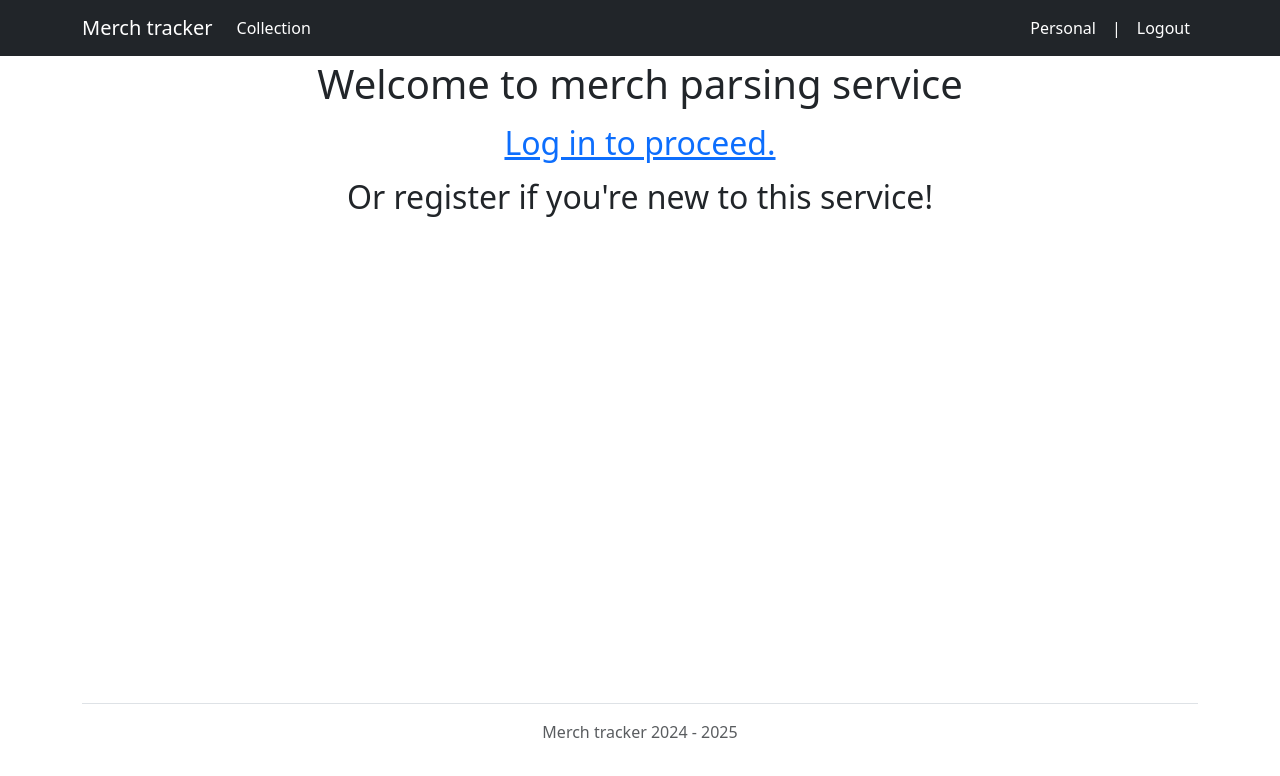
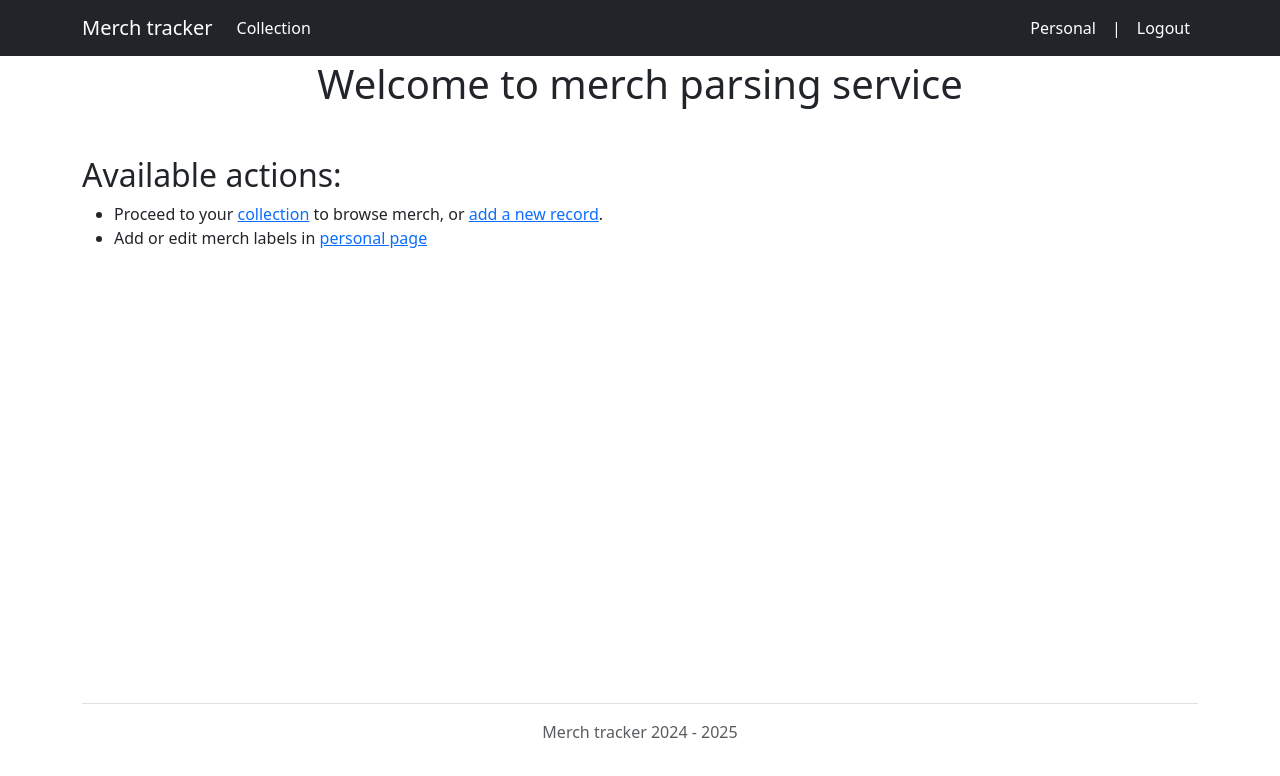
Before and after one commit to Merch-Tracker/frontend, a Vue app: page / in a window 1280 px wide. Shown: the top 776 px of the page. Built offline with nearby package versions, Linux system fonts and the light colour scheme; no server answers; sample sign-in values are in the browser's storage.

Commit message:
added: some info in home view

```diff
--- a/src/views/HomeView.vue
+++ b/src/views/HomeView.vue
@@ -1,10 +1,46 @@
-<script setup>
+<script>
+import {mapGetters} from "vuex";
+
+export default {
+  name: "HomeView",
+
+  computed:{
+    ...mapGetters("authAndToken", ["isAuth"]),
+  },
+}
 </script>
 
 <template>
   <div>
     <h1 class="text-center">Welcome to merch parsing service</h1>
-    <h2 class="text-center mt-3"><router-link :to="{ name : 'login' }">Log in to proceed.</router-link></h2>
-    <h2 class="text-center mt-3">Or register if you're new to this service!</h2>
+
+    <div v-if="!isAuth">
+      <h2 class="text-center mt-3">
+        <router-link :to="{ name : 'login' }">Log in</router-link> to proceed.
+      </h2>
+
+      <h2 class="text-center mt-3">
+        Or <router-link :to="{ name : 'register' }">register</router-link> if you're new to this service!
+      </h2>
+    </div>
+
+    <div v-if="isAuth">
+      <div class="mt-5">
+        <h2>Available actions:</h2>
+        <ul>
+          <li>
+            Proceed to your
+            <router-link :to="{ name : 'collection' }">collection</router-link>
+            to browse merch, or
+            <router-link :to="{ name : 'merchnew' }">add a new record</router-link>.
+          </li>
+          <li>
+            Add or edit merch labels in
+            <router-link :to="{ name : 'personal' }">personal page</router-link>
+          </li>
+        </ul>
+      </div>
+    </div>
+
   </div>
 </template>
```
